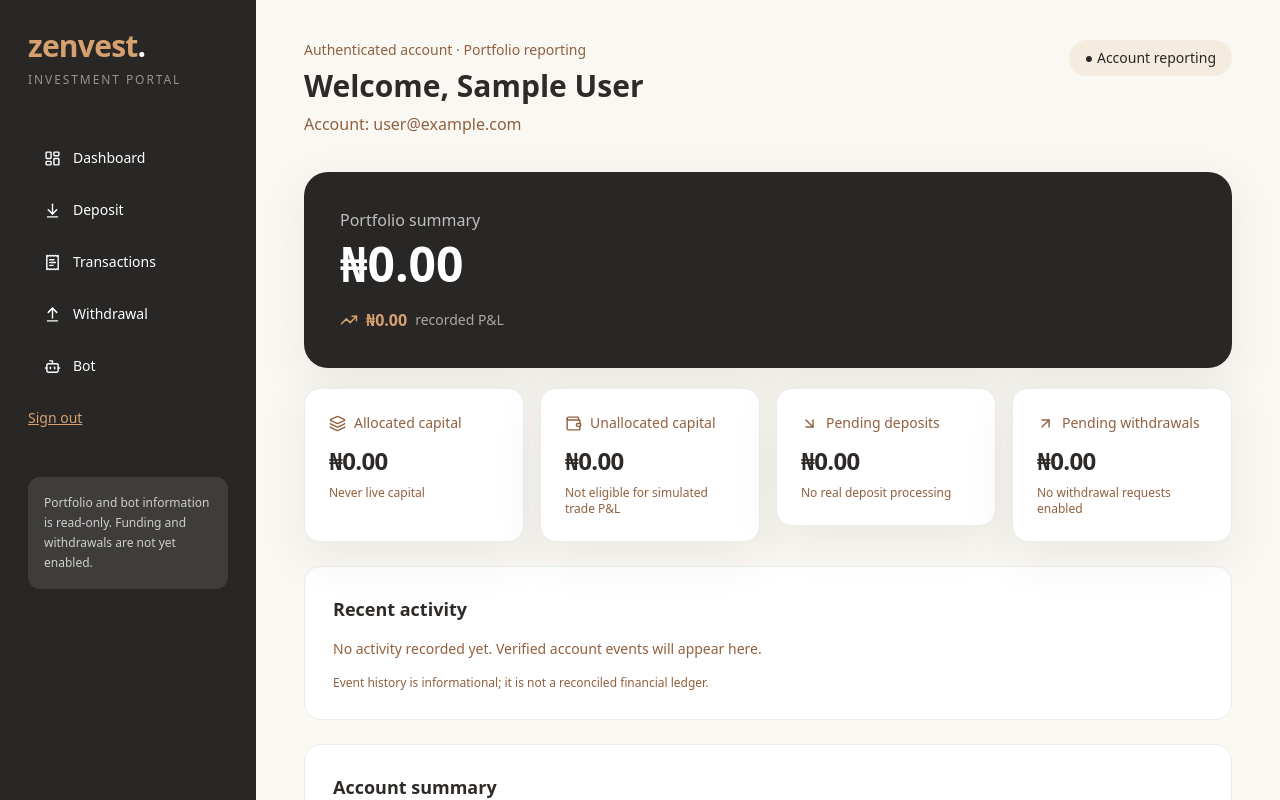
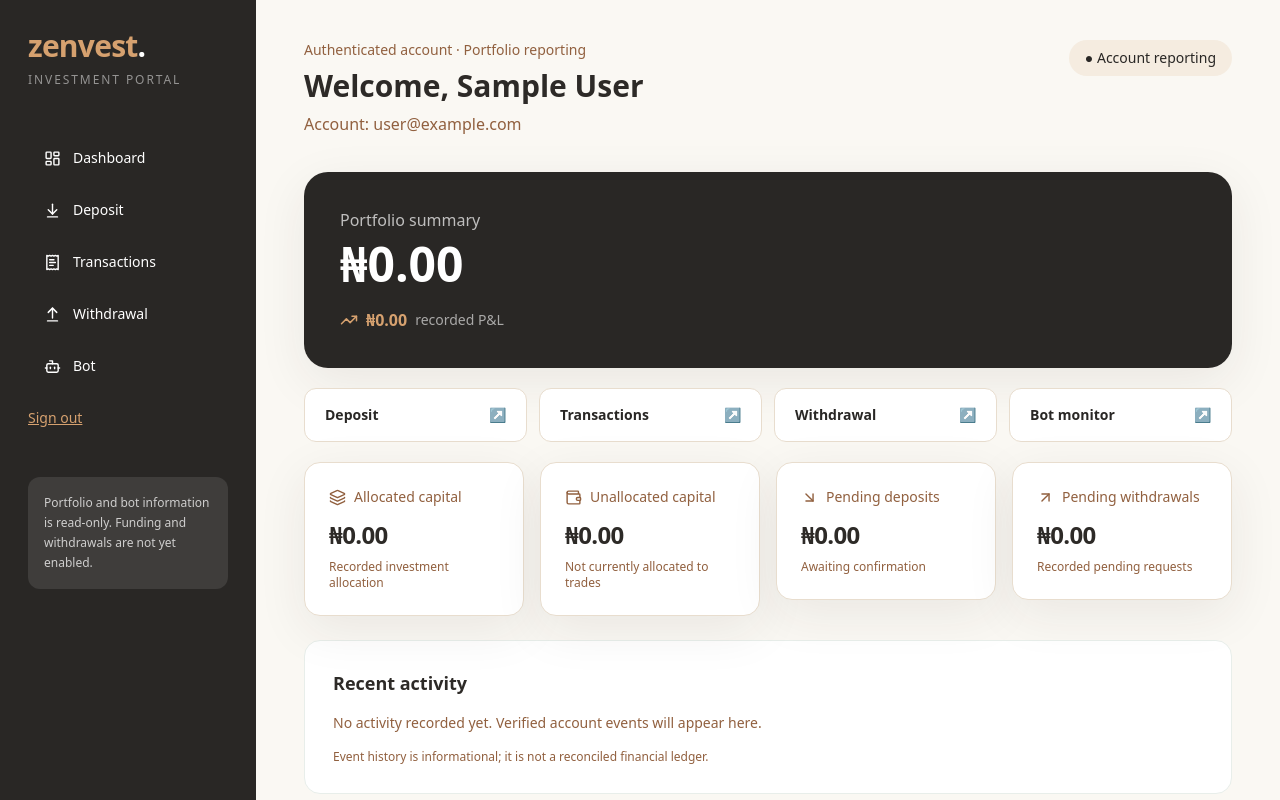
Before and after one commit to en0ma/zenvest, a Next.js app: page /dashboard in a window 1280 px wide. Shown: the top 800 px of the page. Built offline with nearby package versions, Linux system fonts and the light colour scheme; no server answers; the database is empty; sample sign-in values are in the browser's storage.

Commit message:
ux: improve dashboard and add direct investor page shortcuts

```diff
--- a/src/app/dashboard/page.tsx
+++ b/src/app/dashboard/page.tsx
@@ -1,3 +1,4 @@
+import Link from "next/link";
 import { ArrowDownRight, ArrowUpRight, Layers3, Wallet, TrendingUp } from "lucide-react";
 import { Shell } from "@/components/shell";
 import { requireUser } from "@/lib/access";
@@ -5,7 +6,7 @@ import { prisma } from "@/lib/db";
 import { formatKobo } from "@/lib/investor-money";
 export const dynamic = "force-dynamic";
 function Metric({label,value,icon:Icon,detail}:{label:string;value:bigint;icon:typeof Wallet;detail:string}){
- return <div className="rounded-2xl bg-white p-6 shadow-soft border border-[#e8eeea]"><div className="flex gap-2 items-center text-muted text-sm"><Icon size={17}/>{label}</div><div className="mt-3 text-2xl font-semibold tracking-tight">{formatKobo(value)}</div><p className="mt-2 text-xs text-muted">{detail}</p></div>;
+ return <div className="rounded-2xl bg-white p-6 shadow-soft border border-[#e8ddce]"><div className="flex gap-2 items-center text-muted text-sm"><Icon size={17}/>{label}</div><div className="mt-3 text-2xl font-semibold tracking-tight">{formatKobo(value)}</div><p className="mt-2 text-xs text-muted">{detail}</p></div>;
 }
 export default async function Dashboard(){
  const session = await requireUser();
@@ -17,11 +18,12 @@ export default async function Dashboard(){
  const equity=allocated+unallocated+realized;
  return <Shell><header className="flex flex-wrap justify-between items-start gap-4"><div><p className="text-sm text-muted">Authenticated account · Portfolio reporting</p><h1 className="text-3xl font-semibold mt-2">Welcome, {session.name??"Investor"}</h1><p className="mt-2 text-muted">Account: {session.email}</p></div><span className="rounded-full bg-[#f5ece0] px-4 py-2 text-sm text-forest font-medium">● Account reporting</span></header>
  <section className="rounded-3xl bg-forest text-white p-7 sm:p-9 mt-9 shadow-soft"><p className="text-white/70">Portfolio summary</p><h2 className="mt-2 text-4xl sm:text-5xl font-semibold">{formatKobo(equity)}</h2><div className="mt-5 flex items-center gap-2 text-mint"><TrendingUp size={18}/><strong>{formatKobo(realized)}</strong><span className="text-white/60 text-sm">recorded P&L</span></div></section>
+ <nav aria-label="Portfolio shortcuts" className="grid gap-3 sm:grid-cols-2 xl:grid-cols-4 mt-5">{[["Deposit","/deposits"],["Transactions","/transactions"],["Withdrawal","/withdrawals"],["Bot monitor","/bot"]].map(([title,href])=><Link key={href} href={href} className="rounded-xl border border-[#e8ddce] bg-white px-5 py-4 font-semibold text-sm text-[#292725] hover:border-[#b77d52] hover:bg-[#faf8f3] transition-colors">{title} <span className="float-right text-[#b77d52]">↗</span></Link>)}</nav>
  <section className="grid gap-4 md:grid-cols-2 xl:grid-cols-4 mt-5" id="allocations">
- <Metric icon={Layers3} label="Allocated capital" value={allocated} detail="Never live capital"/>
- <Metric icon={Wallet} label="Unallocated capital" value={unallocated} detail="Not eligible for simulated trade P&L"/>
- <div id="deposits"><Metric icon={ArrowDownRight} label="Pending deposits" value={portfolio?.pendingDepositsKobo??0n} detail="No real deposit processing"/></div>
- <div id="withdrawals"><Metric icon={ArrowUpRight} label="Pending withdrawals" value={portfolio?.pendingWithdrawalsKobo??0n} detail="No withdrawal requests enabled"/></div></section>
+ <Metric icon={Layers3} label="Allocated capital" value={allocated} detail="Recorded investment allocation"/>
+ <Metric icon={Wallet} label="Unallocated capital" value={unallocated} detail="Not currently allocated to trades"/>
+ <div id="deposits"><Metric icon={ArrowDownRight} label="Pending deposits" value={portfolio?.pendingDepositsKobo??0n} detail="Awaiting confirmation"/></div>
+ <div id="withdrawals"><Metric icon={ArrowUpRight} label="Pending withdrawals" value={portfolio?.pendingWithdrawalsKobo??0n} detail="Recorded pending requests"/></div></section>
  <section id="activity" className="mt-6 rounded-2xl bg-white p-7 border border-[#e8eeea]"><h2 className="text-lg font-semibold">Recent activity</h2>{activity.length===0?<p className="mt-4 text-sm text-muted">No activity recorded yet. Verified account events will appear here.</p>:<ul className="mt-5 divide-y">{activity.map(item=><li key={item.id} className="flex flex-wrap gap-3 justify-between py-4"><div><p className="font-semibold">{item.type.replaceAll("_"," ")}</p><p className="text-sm text-muted">{item.description}</p><p className="text-xs text-muted">{item.occurredAt.toISOString().slice(0,10)}</p></div><span className="font-semibold">{formatKobo(item.amountKobo)}</span></li>)}</ul>}<p className="mt-4 text-xs text-muted">Event history is informational; it is not a reconciled financial ledger.</p></section>
  <section className="mt-6 rounded-2xl bg-white p-7 border border-[#e8eeea]"><h2 className="text-lg font-semibold">Account summary</h2><dl className="mt-5 grid sm:grid-cols-2 gap-5 text-sm"><div><dt className="text-muted">Recorded deposits</dt><dd className="font-semibold mt-2">{formatKobo(portfolio?.depositedKobo??0n)}</dd></div><div><dt className="text-muted">Account status</dt><dd className="font-semibold mt-2">No live funds held via this website</dd></div></dl><p className="mt-6 text-xs text-muted">Figures are non-custodial account records, not audited, ledger-backed investor equity. No live deposits, investing or withdrawals are available; trade activity is not yet attributed to investors.</p></section>
  </Shell>;
```
